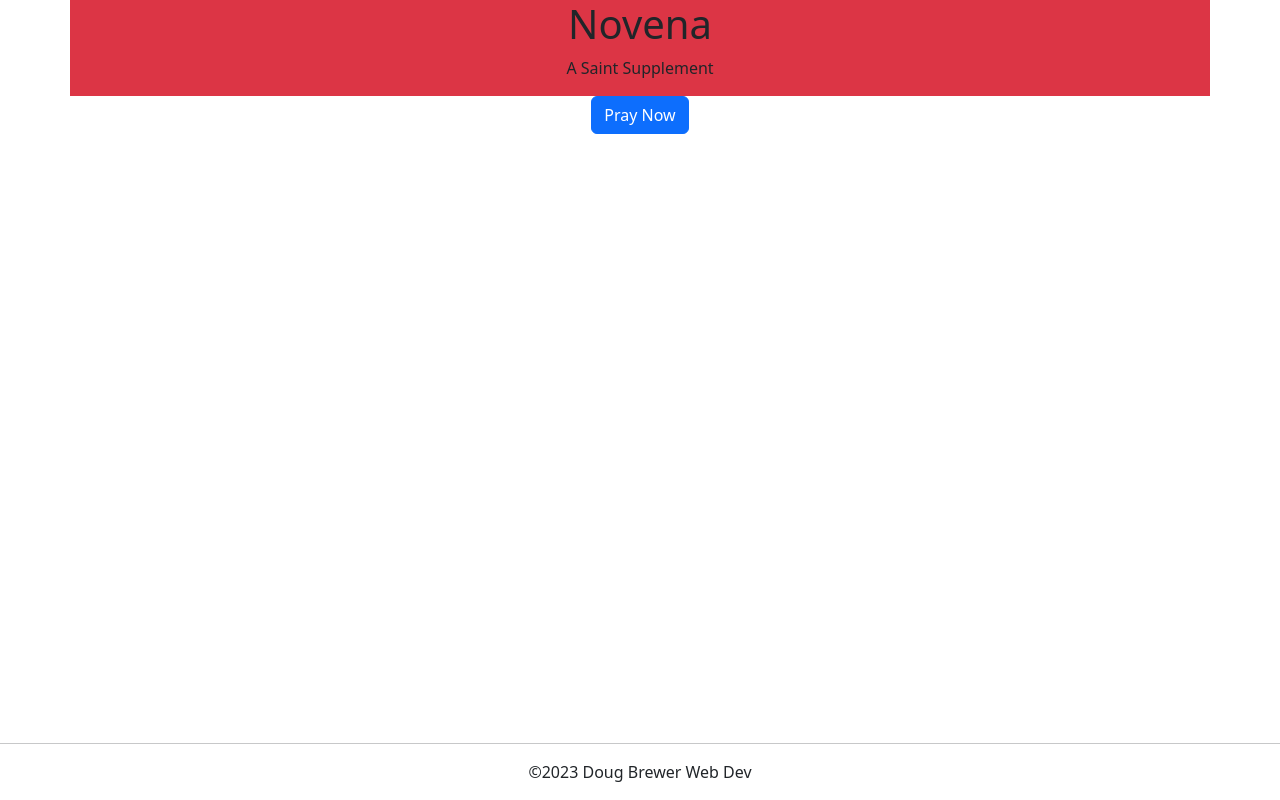
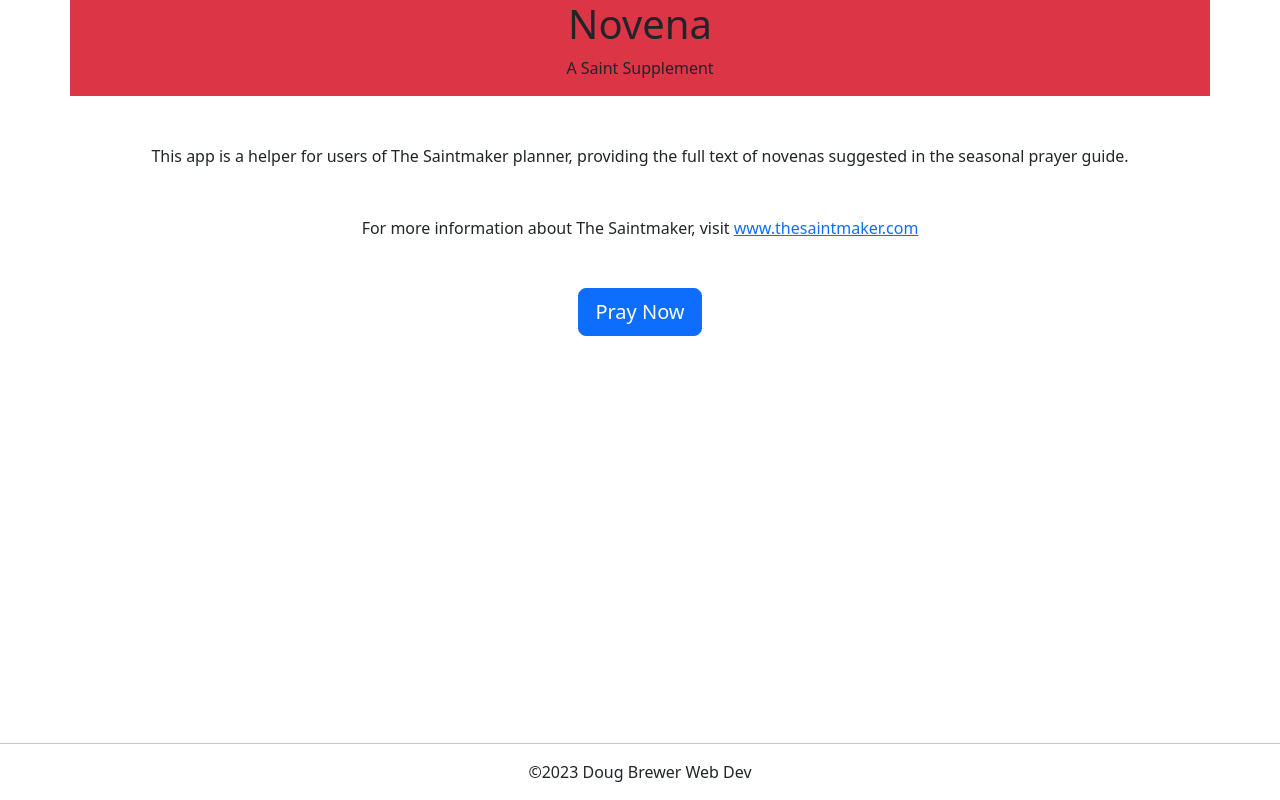
Before and after one commit to Officialdougb/novenas, a React (Create React App) app: page / in a window 1280 px wide. Built offline with nearby package versions, Linux system fonts and the light colour scheme.

Commit message:
added home page text and edited pray now button.

```diff
--- a/src/components/Home.js
+++ b/src/components/Home.js
@@ -3,9 +3,15 @@ import Button from 'react-bootstrap/Button';
 
 export default function HomeHeader() {
   return (
-    <div className="text-center">
+    <div className="text-center ">
+      <p className="mt-5">
+        This app is a helper for users of The Saintmaker planner, providing the full text of novenas suggested in the seasonal prayer guide.
+      </p>
+      <p className="mt-5 mb-5">
+        For more information about The Saintmaker, visit <a href="https://www.thesaintmaker.com/"> www.thesaintmaker.com</a>
+      </p>
       <Link to="/praynow">
-        <Button variant="primary">
+        <Button className="btn-lg" variant="primary">
           Pray Now
         </Button>
       </Link>
```
